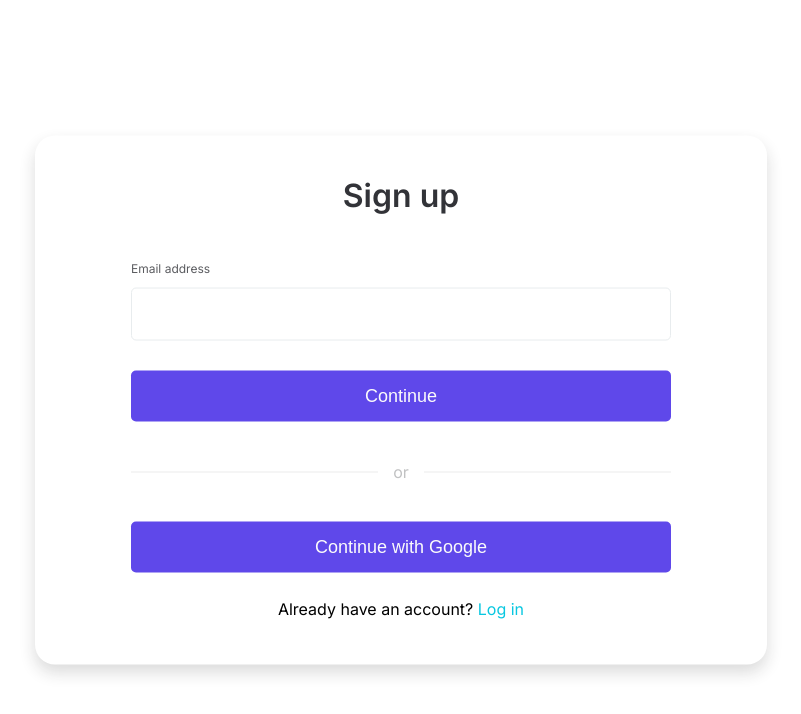
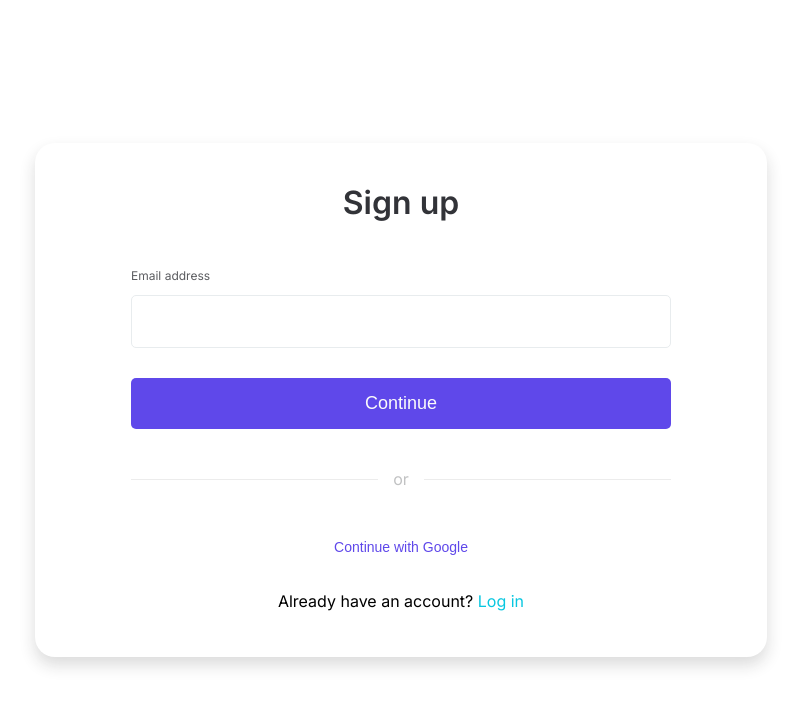
Before and after one commit to bmokriev/project-management-app, a React (Create React App) app: page /sign-up in a window 1280 px wide. Shown: the top 714 px of the page, without its empty margins (239-1040 px from the left). Built offline with nearby package versions, Linux system fonts and the light colour scheme.

Commit message:
Replaced primary button and <a> element

```diff
--- a/src/components/widgets/SignUpWidget/SignUpWidget.jsx
+++ b/src/components/widgets/SignUpWidget/SignUpWidget.jsx
@@ -3,6 +3,8 @@ import "./style.scss";
 import ButtonPrimary from "../../ui/buttons/ButtonPrimary/ButtonPrimary";
 import EmailAndNameField from "../../ui/inputFields/EmailAndNameField/EmailAndNamefield";
 import routePathEnum from "../../../enums/routePathEnum";
+import ButtonGhost from "../../ui/buttons/ButtonGhost/ButtonGhost";
+import { Link } from "react-router-dom";
 
 const SignUpWidget = (props) => {
   return (
@@ -18,11 +20,11 @@ const SignUpWidget = (props) => {
             <span>or</span>
           </div>
 
-          <ButtonPrimary btnTitle="Continue with Google" />
+          <ButtonGhost btnTitle="Continue with Google" />
 
           <p className="sign-up-wrapper__footer">
             Already have an account?{" "}
-            <a href={routePathEnum.LOGIN_PAGE}>Log in</a>
+            <Link to={{ pathname: routePathEnum.LOGIN_PAGE }}>Log in</Link>
           </p>
         </div>
       </form>
```
